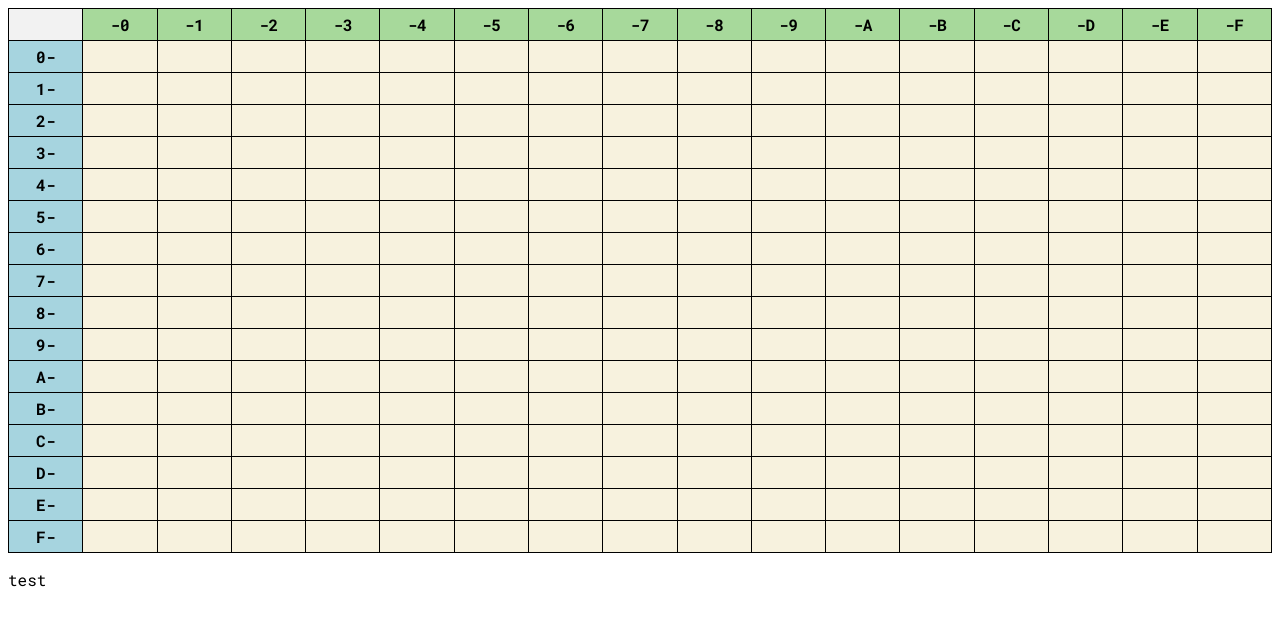
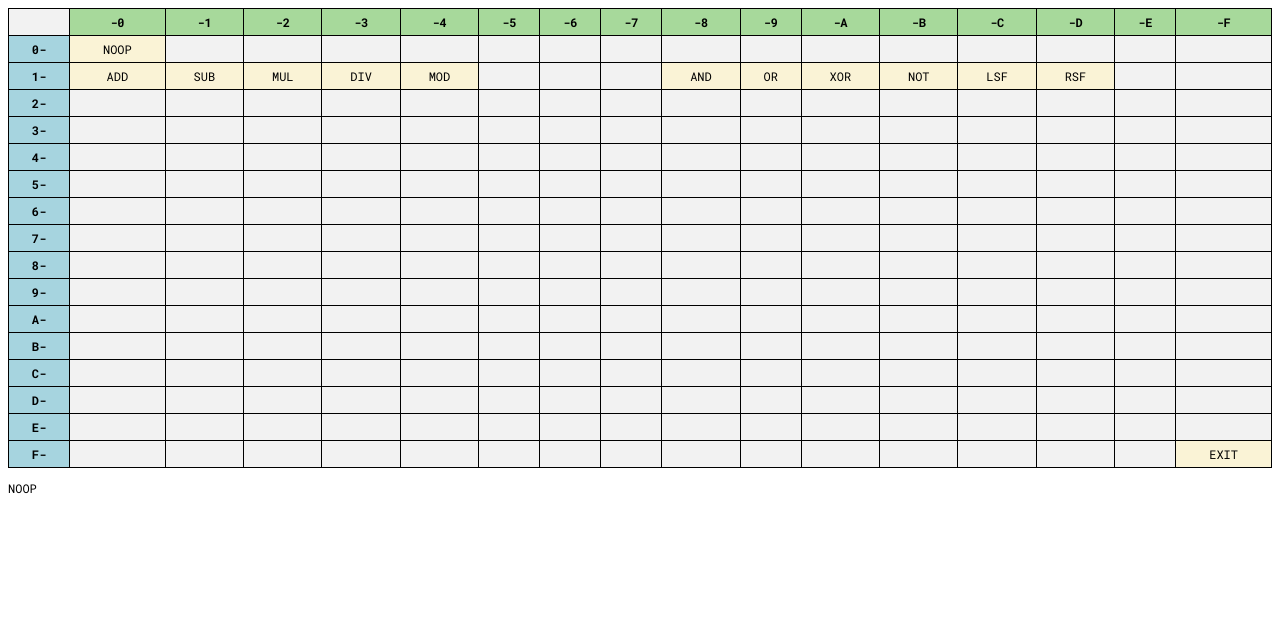
Before and after one commit to yulmwu/ussua, a plain HTML site: page index.html in a window 1280 px wide. Drawn offline with Linux system fonts and the light colour scheme.

Commit message:
updated `index.html`

```diff
--- a/index.html
+++ b/index.html
@@ -9,6 +9,7 @@
             * {
                 font-family: 'Roboto Mono', monospace;
                 font-optical-sizing: auto;
+                font-size: 12px;
             }
             table {
                 border-collapse: collapse;
@@ -19,10 +20,10 @@
                 border: 1px solid black;
                 padding: 5px;
                 text-align: center;
-                background-color: #f7f2de;
+                background-color: #f2f2f2;
             }
-            th {
-                background-color: #f2f2f2;
+            td.u {
+                background-color: #faf3d6;
             }
             th.row-header {
                 background-color: #a6d4df;
@@ -56,7 +57,7 @@
                 </tr>
                 <tr>
                     <th class="row-header">0-</th>
-                    <td><!-- 00 --></td>
+                    <td class="u"><!-- 00 -->NOOP</td>
                     <td><!-- 01 --></td>
                     <td><!-- 02 --></td>
                     <td><!-- 03 --></td>
@@ -75,20 +76,20 @@
                 </tr>
                 <tr>
                     <th class="row-header">1-</th>
-                    <td><!-- 10 --></td>
-                    <td><!-- 11 --></td>
-                    <td><!-- 12 --></td>
-                    <td><!-- 13 --></td>
-                    <td><!-- 14 --></td>
+                    <td class="u"><!-- 10 -->ADD</td>
+                    <td class="u"><!-- 11 -->SUB</td>
+                    <td class="u"><!-- 12 -->MUL</td>
+                    <td class="u"><!-- 13 -->DIV</td>
+                    <td class="u"><!-- 14 -->MOD</td>
                     <td><!-- 15 --></td>
                     <td><!-- 16 --></td>
                     <td><!-- 17 --></td>
-                    <td><!-- 18 --></td>
-                    <td><!-- 19 --></td>
-                    <td><!-- 1A --></td>
-                    <td><!-- 1B --></td>
-                    <td><!-- 1C --></td>
-                    <td><!-- 1D --></td>
+                    <td class="u"d><!-- 18 -->AND</td>
+                    <td class="u"><!-- 19 -->OR</td>
+                    <td class="u"><!-- 1A -->XOR</td>
+                    <td class="u"><!-- 1B -->NOT</td>
+                    <td class="u"><!-- 1C -->LSF</td>
+                    <td class="u"><!-- 1D -->RSF</td>
                     <td><!-- 1E --></td>
                     <td><!-- 1F --></td>
                 </tr>
@@ -356,10 +357,26 @@
                     <td><!-- FC --></td>
                     <td><!-- FD --></td>
                     <td><!-- FE --></td>
-                    <td><!-- FF --></td>
+                    <td class="u" desc="Exit the program">
+                        <!-- FF -->EXIT
+                    </td>
                 </tr>
             </table>
-            <p>test</p>
+            <p id="description">NOOP</p>
         </div>
+
+        <script>
+            const description = document.getElementById('description')
+            const cells = document.querySelectorAll('td')
+            cells.forEach((cell)=> {
+                cell.addEventListener('mouseover', (e) => {
+                    const content = e.target.textContent;
+                    if (content != '') {
+                        const desc = e.target.getAttribute('desc')
+                        description.textContent = desc ? `${content} : ${desc}` : `${content}`
+                    }
+                });
+            });
+          </script>
     </body>
 </html>
```
